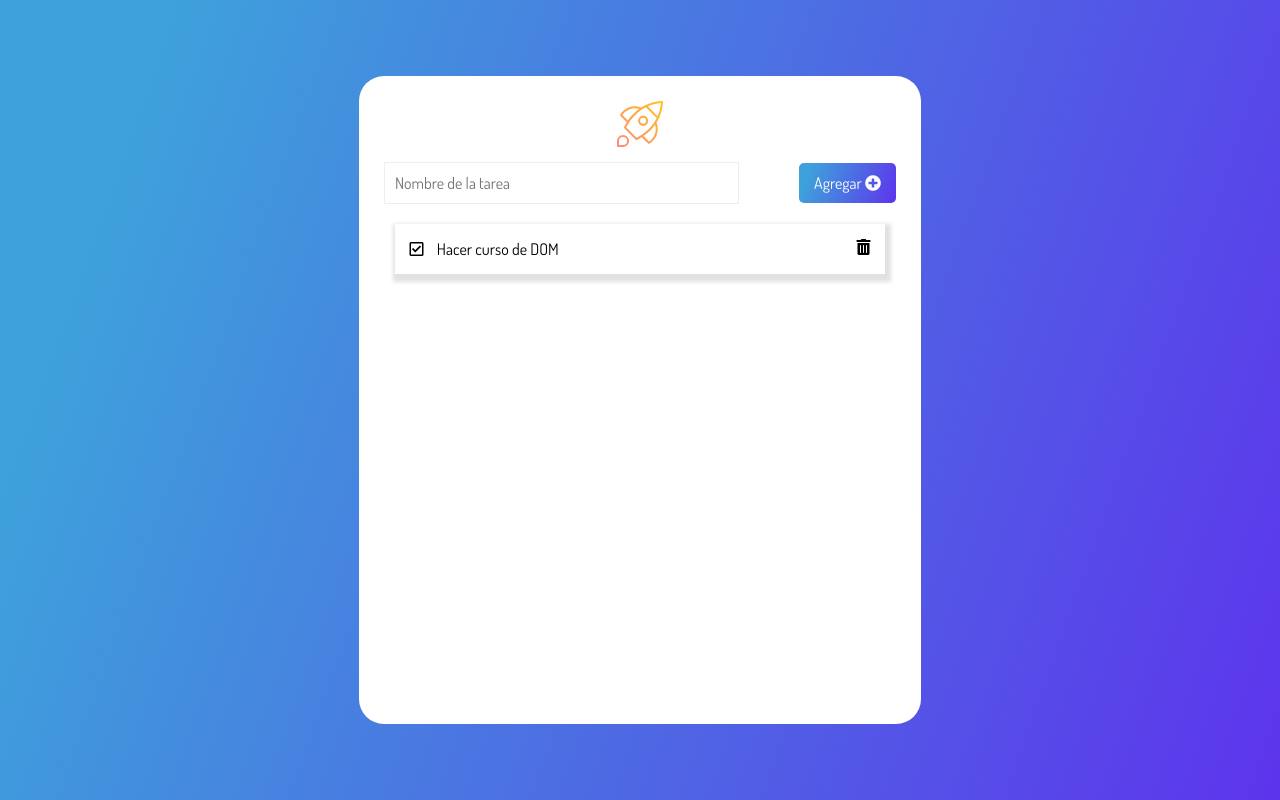
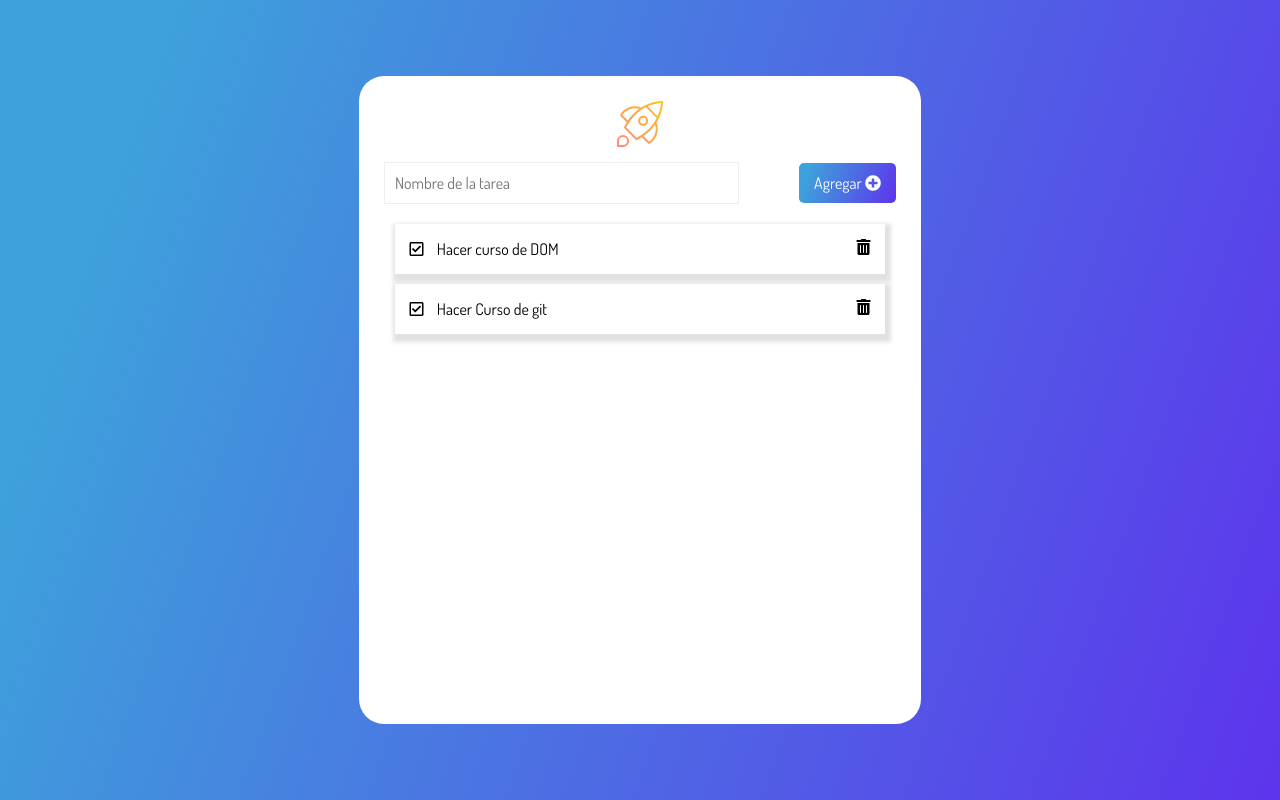
Before and after one commit to BrayanCode11/Manipulando-dom-con-js-Proyecto-TaskList, a plain HTML site: page index.html in a window 1280 px wide. Drawn offline with Linux system fonts and the light colour scheme.

Commit message:
clase 01 completada

```diff
--- a/index.html
+++ b/index.html
@@ -43,7 +43,17 @@
             </div>
             <i class="fas fa-trash-alt trashIcon icon"></i>
           </li>
+
+          <li class="card">
+            <div>
+              <i class="far fa-check-square icon"></i>
+              <span class="task">Hacer Curso de git</span>
+            </div>
+            <i class="fas fa-trash-alt trashIcon icon"></i>
+          </li>
         </ul>
+
+
       </div>
     </main>
   </body>
```
